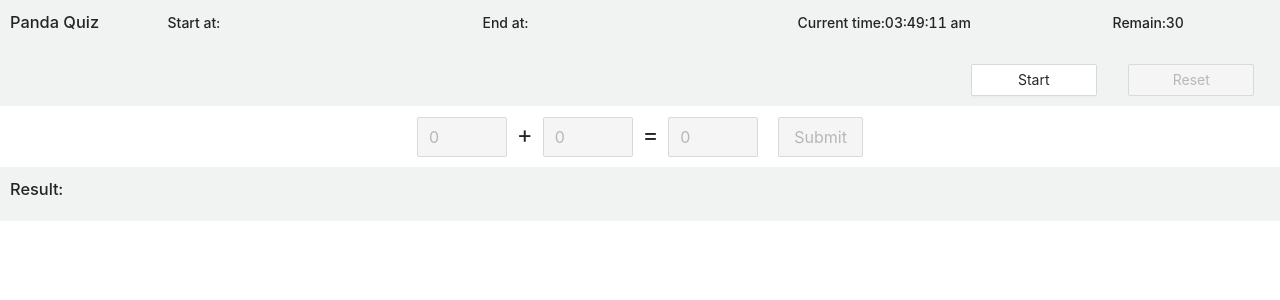
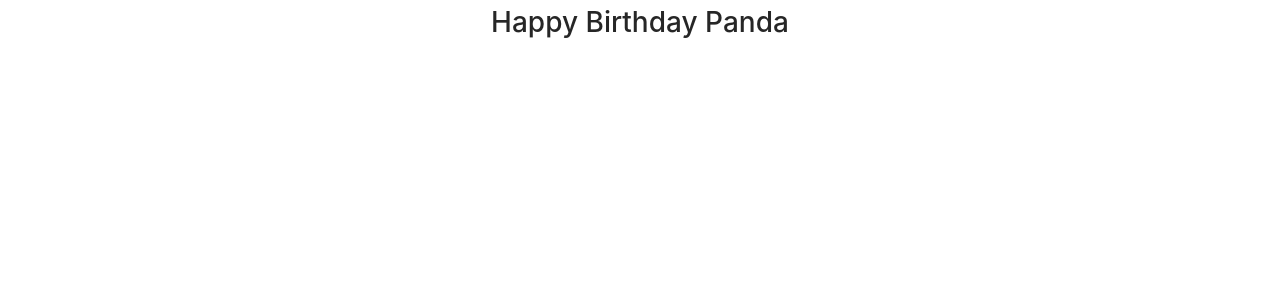
Before and after one commit to jy37110/panda-quiz, a React (Create React App) app: page / in a window 1280 px wide. Shown: the top 300 px of the page. Built offline with nearby package versions, Linux system fonts and the light colour scheme.

Commit message:
Birthday

```diff
--- a/src/pages/Home/index.js
+++ b/src/pages/Home/index.js
@@ -160,82 +160,83 @@ const Home = () => {
 
     return (
         <div className='app-container'>
-            <Row className='top-bar-status-row' align="middle">
-                <Col span={3}>
-                    <h3>Panda Quiz</h3>
-                </Col>
-                <Col span={6}>
-                    <h4>Start at:<span>{startTimeStr}</span></h4>
-                </Col>
-                <Col span={6}>
-                    <h4>End at:<span>{endTimeStr}</span></h4>
-                </Col>
-                <Col span={6}>
-                    <h4>Current time:<Clock /></h4>
-                </Col>
-                <Col span={3}>
-                    <h4>Remain:<span>{remain}</span></h4>
-                </Col>
-            </Row>
-            <Row className='top-bar-function-container'>
-                <Col offset={18} span={3}>
-                    <Button className='btn-groups' disabled={quizIsStarted} onClick={handleStartBtnClick}>Start</Button>
-                </Col>
-                <Col span={3}>
-                    <Button className='btn-groups' disabled={!quizIsStarted} onClick={handleResetBtnClick}>Reset</Button>
-                </Col>
-            </Row>
-            <Row className="body-container" align="middle">
-                <div className="body-content-container">
-                    <InputNumber value={left}
-                                 disabled={!quizIsStarted}
-                                 size="large"
-                                 onChange={v => {if(questionField === 'left')setLeft(numeral(v).value())}}
-                                 onClick={selectAllWords}
-                    />
-                    <span className="body-content-operator">{operator}</span>
-                    <InputNumber value={right}
-                                 disabled={!quizIsStarted}
-                                 size="large"
-                                 onClick={selectAllWords}
-                                 onChange={v => {if(questionField === 'right')setRight(numeral(v).value())}}
-                    />
-                    <span className="body-content-operator">=</span>
-                    <InputNumber value={answer}
-                                 disabled={!quizIsStarted}
-                                 size="large"
-                                 onClick={selectAllWords}
-                                 onChange={v => {if (questionField === 'answer') setAnswer(numeral(v).value())}}
-                    />
-                    <Button size="large" className="submit-btn" type="primary" disabled={!quizIsStarted} onClick={handleSubmitBtnClick}>Submit</Button>
-                </div>
-            </Row>
-            <div className="footer-container">
-                <h3>
-                    Result:
-                    {remain === 0 &&
-                    <span>
-                        <span className="result-content">Total: {config.DEFAULT_REMAIN}</span>
-                        <span className="result-content">Correct: {resultArr.reduce((acc, cur) => acc + (cur.correct === true ? 1 : 0), 0)}</span>
-                        <span className="result-content">Wrong: {resultArr.reduce((acc, cur) => acc + (cur.correct === false ? 1 : 0), 0)}</span>
-                        <span className="result-content">Time Cost: {endTime.diff(startTime, 'minutes')} minutes</span>
-                    </span>}
-                </h3>
-                <div className='result-container'>
-                    {
-                        resultArr && resultArr.length > 0 &&
-                        resultArr.map((item, index) => {
-                            return (
-                                <h3 key={index} className={item.correct ? 'correct-answer' : 'wrong-answer'}>
-                                    {item.question}
-                                    <span style={{marginLeft:10}}>{item.correct ? 'Great' : 'Wrong'}</span>
-                                </h3>
-                            )
-                        })
-                    }
-                </div>
+            <h1>Happy Birthday Panda</h1>
+            {/*<Row className='top-bar-status-row' align="middle">*/}
+            {/*    <Col span={3}>*/}
+            {/*        <h3>Panda Quiz</h3>*/}
+            {/*    </Col>*/}
+            {/*    <Col span={6}>*/}
+            {/*        <h4>Start at:<span>{startTimeStr}</span></h4>*/}
+            {/*    </Col>*/}
+            {/*    <Col span={6}>*/}
+            {/*        <h4>End at:<span>{endTimeStr}</span></h4>*/}
+            {/*    </Col>*/}
+            {/*    <Col span={6}>*/}
+            {/*        <h4>Current time:<Clock /></h4>*/}
+            {/*    </Col>*/}
+            {/*    <Col span={3}>*/}
+            {/*        <h4>Remain:<span>{remain}</span></h4>*/}
+            {/*    </Col>*/}
+            {/*</Row>*/}
+            {/*<Row className='top-bar-function-container'>*/}
+            {/*    <Col offset={18} span={3}>*/}
+            {/*        <Button className='btn-groups' disabled={quizIsStarted} onClick={handleStartBtnClick}>Start</Button>*/}
+            {/*    </Col>*/}
+            {/*    <Col span={3}>*/}
+            {/*        <Button className='btn-groups' disabled={!quizIsStarted} onClick={handleResetBtnClick}>Reset</Button>*/}
+            {/*    </Col>*/}
+            {/*</Row>*/}
+            {/*<Row className="body-container" align="middle">*/}
+            {/*    <div className="body-content-container">*/}
+            {/*        <InputNumber value={left}*/}
+            {/*                     disabled={!quizIsStarted}*/}
+            {/*                     size="large"*/}
+            {/*                     onChange={v => {if(questionField === 'left')setLeft(numeral(v).value())}}*/}
+            {/*                     onClick={selectAllWords}*/}
+            {/*        />*/}
+            {/*        <span className="body-content-operator">{operator}</span>*/}
+            {/*        <InputNumber value={right}*/}
+            {/*                     disabled={!quizIsStarted}*/}
+            {/*                     size="large"*/}
+            {/*                     onClick={selectAllWords}*/}
+            {/*                     onChange={v => {if(questionField === 'right')setRight(numeral(v).value())}}*/}
+            {/*        />*/}
+            {/*        <span className="body-content-operator">=</span>*/}
+            {/*        <InputNumber value={answer}*/}
+            {/*                     disabled={!quizIsStarted}*/}
+            {/*                     size="large"*/}
+            {/*                     onClick={selectAllWords}*/}
+            {/*                     onChange={v => {if (questionField === 'answer') setAnswer(numeral(v).value())}}*/}
+            {/*        />*/}
+            {/*        <Button size="large" className="submit-btn" type="primary" disabled={!quizIsStarted} onClick={handleSubmitBtnClick}>Submit</Button>*/}
+            {/*    </div>*/}
+            {/*</Row>*/}
+            {/*<div className="footer-container">*/}
+            {/*    <h3>*/}
+            {/*        Result:*/}
+            {/*        {remain === 0 &&*/}
+            {/*        <span>*/}
+            {/*            <span className="result-content">Total: {config.DEFAULT_REMAIN}</span>*/}
+            {/*            <span className="result-content">Correct: {resultArr.reduce((acc, cur) => acc + (cur.correct === true ? 1 : 0), 0)}</span>*/}
+            {/*            <span className="result-content">Wrong: {resultArr.reduce((acc, cur) => acc + (cur.correct === false ? 1 : 0), 0)}</span>*/}
+            {/*            <span className="result-content">Time Cost: {endTime.diff(startTime, 'minutes')} minutes</span>*/}
+            {/*        </span>}*/}
+            {/*    </h3>*/}
+            {/*    <div className='result-container'>*/}
+            {/*        {*/}
+            {/*            resultArr && resultArr.length > 0 &&*/}
+            {/*            resultArr.map((item, index) => {*/}
+            {/*                return (*/}
+            {/*                    <h3 key={index} className={item.correct ? 'correct-answer' : 'wrong-answer'}>*/}
+            {/*                        {item.question}*/}
+            {/*                        <span style={{marginLeft:10}}>{item.correct ? 'Great' : 'Wrong'}</span>*/}
+            {/*                    </h3>*/}
+            {/*                )*/}
+            {/*            })*/}
+            {/*        }*/}
+            {/*    </div>*/}
 
-            </div>
+            {/*</div>*/}
         </div>
     )
 }
```
